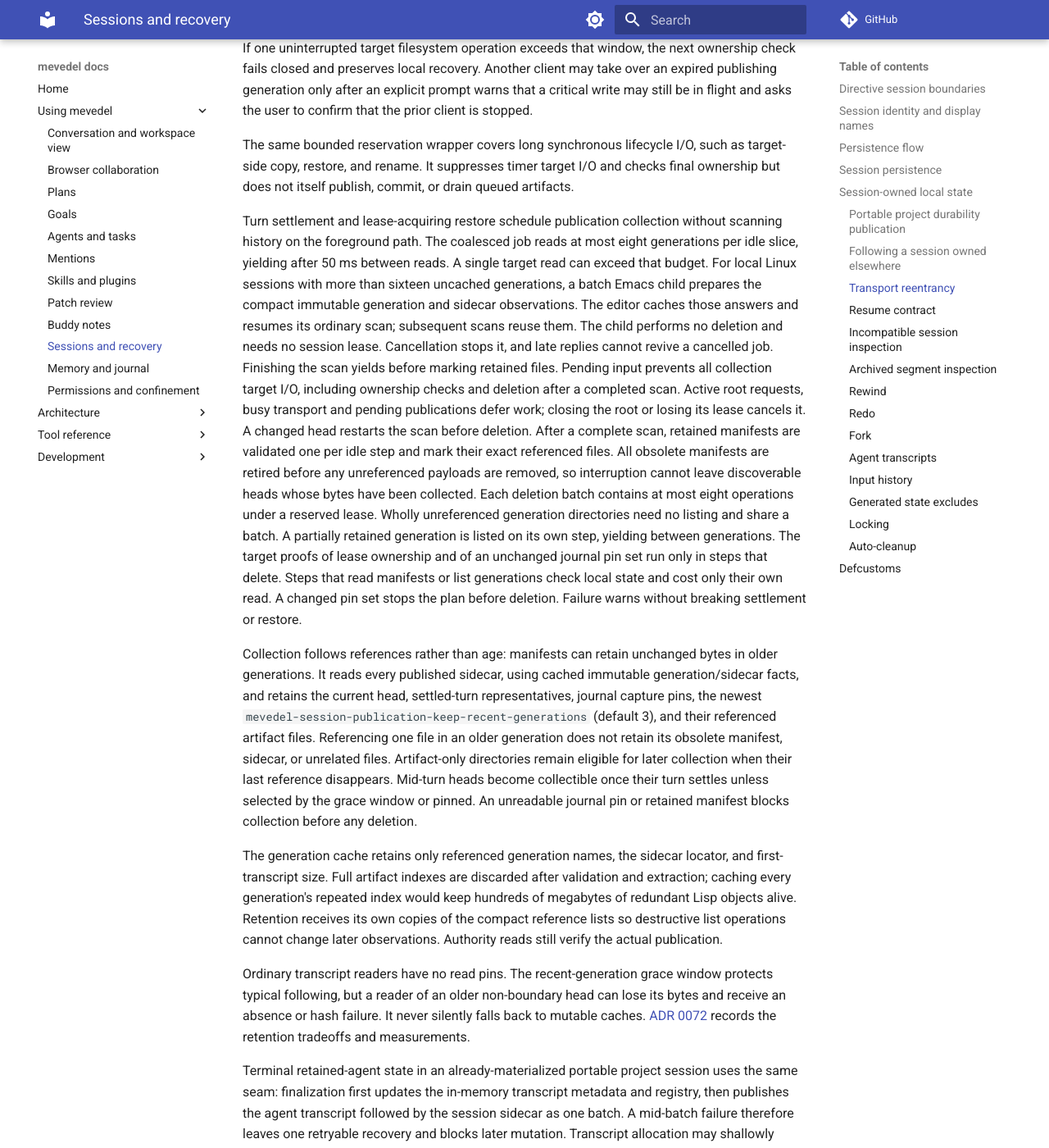
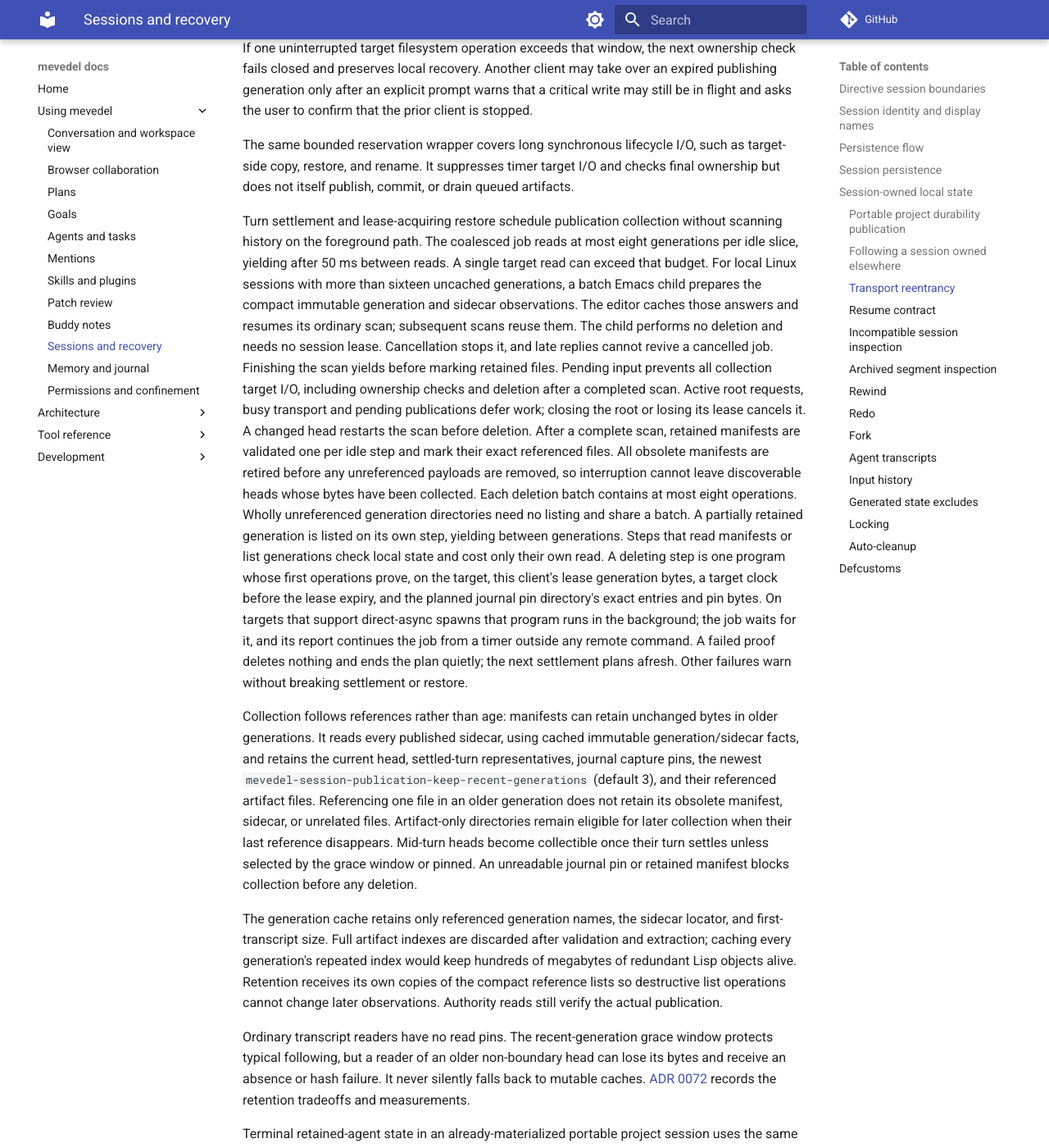
Before and after one commit to FrauH0lle/mevedel, an MkDocs documentation site: the page built from docs/sessions.md, in a window 1280 px wide and 1400 px high, scrolled down 19000 px. Shown: the whole window at 82% size. Built offline with MkDocs 1.6.1 and Material for MkDocs 9.7.7, drawn with Linux system fonts in a browser that asks for light colours; comment, search, counter and statistics services are not loaded.

Commit message:
perf(collection): Delete in one self-proving background program
A deleting collection step cost six synchronous programs: a clock read,
a pin listing and read, a reservation, the deletion and the release.
Its program now proves the lease generation bytes, a target clock before
the lease expiry, and the planned pin directory's exact entries and
bytes before it deletes, and runs in the background on direct-async
targets. A failed proof ends the plan quietly; the next settlement plans
afresh.

```diff
--- a/docs/sessions.md
+++ b/docs/sessions.md
@@ -899,13 +899,17 @@ After a complete scan, retained manifests are validated one per idle step and
 mark their exact referenced files. All obsolete manifests are retired before
 any unreferenced payloads are removed, so interruption cannot leave discoverable
 heads whose bytes have been collected. Each deletion batch contains at most
-eight operations under a reserved lease. Wholly unreferenced generation
-directories need no listing and share a batch. A partially retained generation
-is listed on its own step, yielding between generations. The target proofs of lease ownership and of an unchanged
-journal pin set run only in steps that delete. Steps that read manifests or list
-generations check local state and cost only their own read. A changed pin set
-stops the plan before deletion.
-Failure warns without breaking settlement or restore.
+eight operations. Wholly unreferenced generation directories need no listing
+and share a batch. A partially retained generation is listed on its own step,
+yielding between generations. Steps that read manifests or list generations
+check local state and cost only their own read. A deleting step is one program
+whose first operations prove, on the target, this client's lease generation
+bytes, a target clock before the lease expiry, and the planned journal pin
+directory's exact entries and pin bytes. On targets that support direct-async
+spawns that program runs in the background; the job waits for it, and its
+report continues the job from a timer outside any remote command. A failed
+proof deletes nothing and ends the plan quietly; the next settlement plans
+afresh. Other failures warn without breaking settlement or restore.
 
 Collection follows references rather than age: manifests can retain unchanged
 bytes in older generations. It reads every published sidecar, using cached
```
Also changed, not shown: docs/adr/0101-carry-control-operations-as-one-pinned-program.md (+8 -0 lines), 8 other files.
